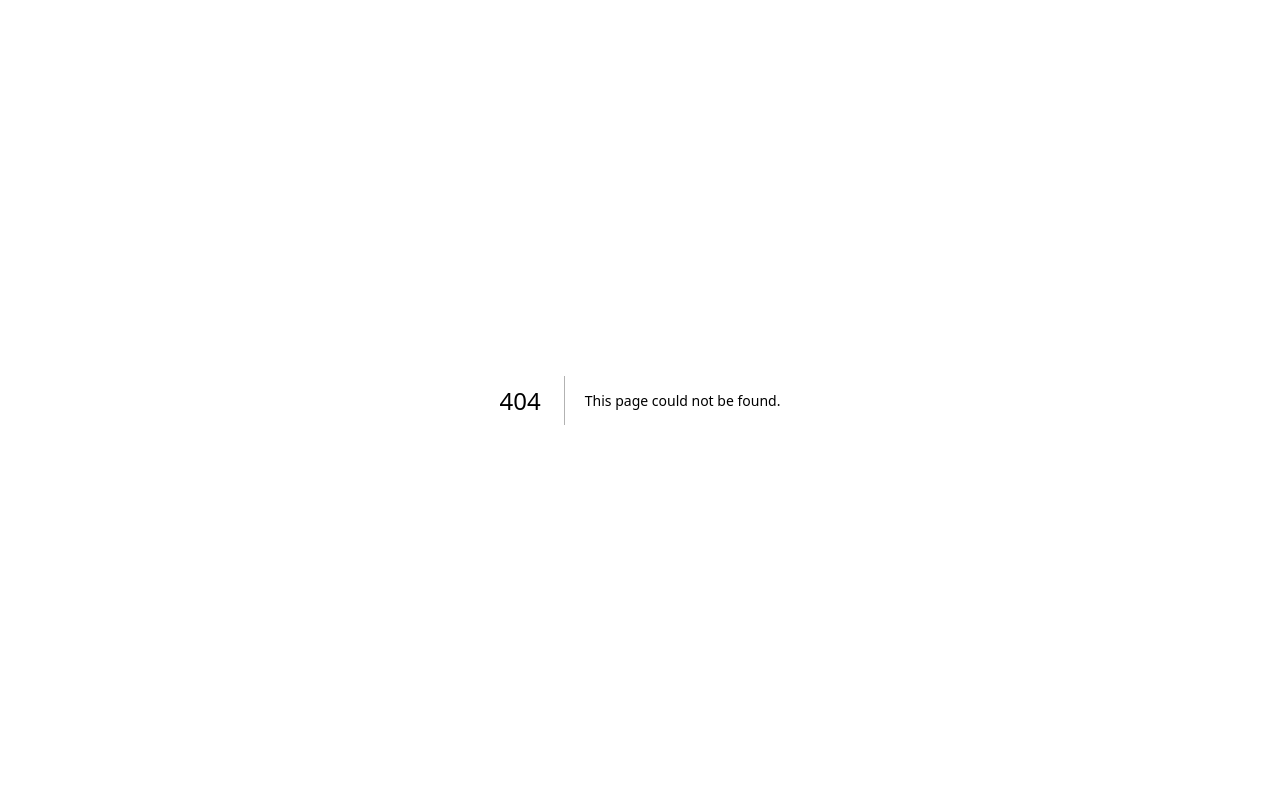
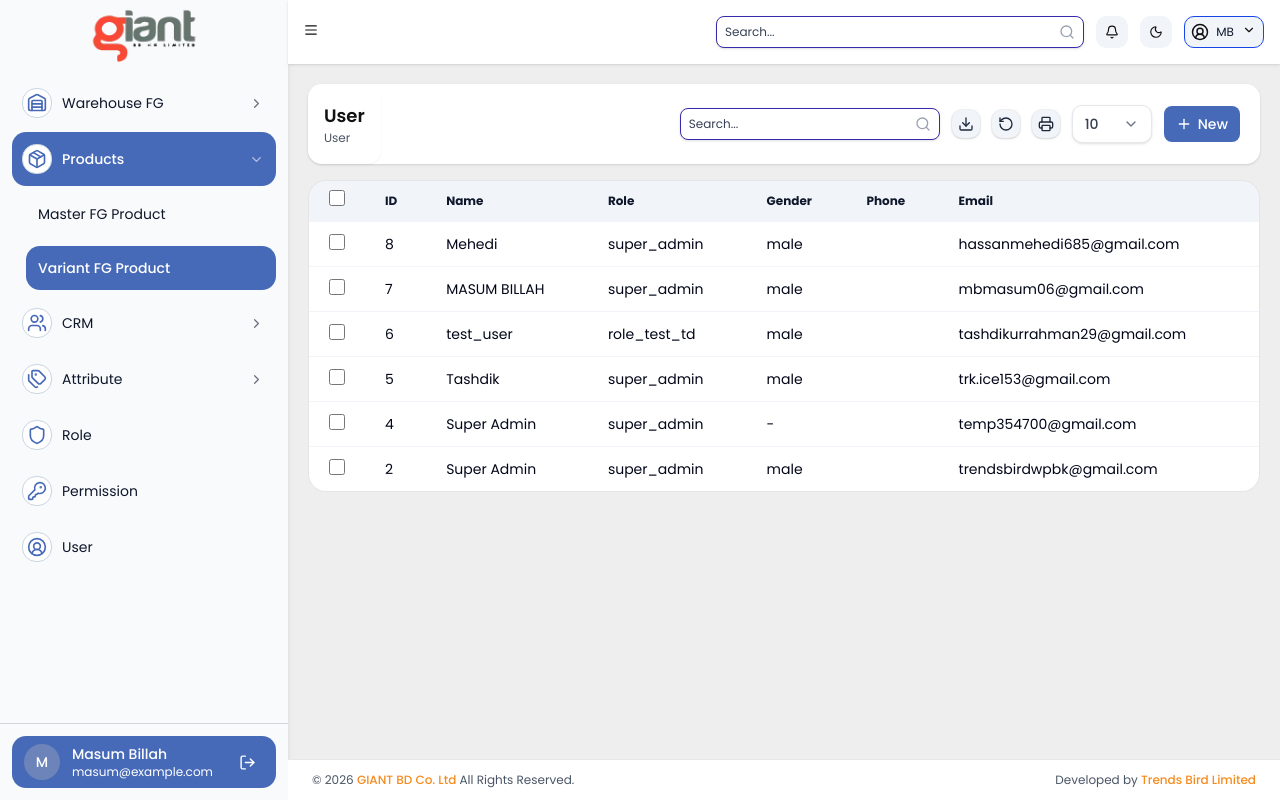
Before and after one commit to masumbillah06/giantbd, a Next.js app: page /products/variant-fg-product in a window 1280 px wide. Before the commit this address had no page. Built offline with nearby package versions, Linux system fonts and the light colour scheme.

Commit message:
created products

```diff
--- /dev/null
+++ b/src/app/products/master-fg-product/page.tsx
@@ -0,0 +1,147 @@
+"use client";
+import Footer from "@/components/layout/footer"
+import Header from "@/components/layout/header"
+import { Sidebar, type SidebarUser } from "@/components/sidebar/sidebar"
+import Breadcrumb from "@/components/ui/breadcrumbs/breadcrumb"
+import NavCh from "@/components/ui/nav-child"
+import { useState } from "react";
+import { ClipboardList, Eye, Pencil, PenSquareIcon, Trash2 } from "lucide-react";
+import ReusableTable from "@/components/tables-1/ReusableTable";
+import { ActionButton } from "@/components/ui/buttons/action-button";
+import { ActionButtonGroup } from "@/components/ui/buttons/action-button-group";
+import type { ColumnDef } from "@/components/tables-1/ReusableTable.types";
+
+const user: SidebarUser = {
+  name: "Masum Billah",
+  email: "masum@example.com",
+}
+
+interface UserRecord {
+  id: number;
+  name: string;
+  role: string;
+  gender: string;
+  phone: string;
+  email: string;
+  status: string;
+}
+
+const requisitionData: UserRecord[] =  [
+  {
+    id: 8,
+    name: "Mehedi",
+    role: "super_admin",
+    gender: "male",
+    phone: "",
+    email: "hassanmehedi685@gmail.com",
+    status: "active",
+  },
+  {
+    id: 7,
+    name: "MASUM BILLAH",
+    role: "super_admin",
+    gender: "male",
+    phone: "",
+    email: "mbmasum06@gmail.com",
+    status: "active",
+  },
+  {
+    id: 6,
+    name: "test_user",
+    role: "role_test_td",
+    gender: "male",
+    phone: "",
+    email: "tashdikurrahman29@gmail.com",
+    status: "active",
+  },
+  {
+    id: 5,
+    name: "Tashdik",
+    role: "super_admin",
+    gender: "male",
+    phone: "",
+    email: "trk.ice153@gmail.com",
+    status: "active",
+  },
+  {
+    id: 4,
+    name: "Super Admin",
+    role: "super_admin",
+    gender: "-",
+    phone: "",
+    email: "temp354700@gmail.com",
+    status: "active",
+  },
+  {
+    id: 2,
+    name: "Super Admin",
+    role: "super_admin",
+    gender: "male",
+    phone: "",
+    email: "trendsbirdwpbk@gmail.com",
+    status: "active",
+  },
+];
+
+// Only the columns between ID and Actions are declared here.
+const columns: ColumnDef<UserRecord>[] = [
+  { key: "name", label: "Name" },
+  { key: "role", label: "Role" },
+  { key: "gender", label: "Gender" },
+  { key: "phone", label: "Phone" },
+  { key: "email", label: "Email" },
+  {
+    key: "status",
+    label: "Status",
+    render: (row) => (
+      <span className="font-medium capitalize text-emerald-600">{row.status}</span>
+    ),
+  },
+];
+
+export default function Dashboard() {
+  const [selectedIds, setSelectedIds] = useState<number[]>([]);
+
+  return (
+    <div className="flex h-screen overflow-hidden bg-[var(--color-bg)] text-[var(--color-text)]">
+      <Sidebar user={user} />
+      <div className="flex min-h-0 min-w-0 flex-1 flex-col">
+        <Header />
+        <div className="min-h-0 flex-1 overflow-y-auto p-5">
+          <div className="min-h-20 w-full flex justify-between items-center bg-white shadow-sm rounded-xl">
+            <div>
+              <Breadcrumb
+                title="User"
+                items={[
+                  { label: "User", href: "/user" }
+                ]}
+              />
+            </div>
+            <div>
+              <NavCh />
+            </div>
+          </div>
+          <div className="mt-4">
+            <div className="bg-[var(--color-bg)]">
+              <ReusableTable<UserRecord>
+                data={requisitionData}
+                columns={columns}
+                selectedIds={selectedIds}
+                onSelectionChange={setSelectedIds}
+                renderActions={(row) => (
+                  <ActionButtonGroup aria-label={`Actions for user ${row.id}`}>
+                    <ActionButton label="View User" icon={Eye} />
+                    <ActionButton label="Edit User" icon={PenSquareIcon} />
+                    <ActionButton label="Delete User" icon={Trash2} />
+                  </ActionButtonGroup>
+                )}
+                minWidth="1200px"
+              />
+            </div>
+          </div>
+        </div>
+        <Footer />
+      </div>
+    </div>
+  )
+}
--- /dev/null
+++ b/src/app/products/variant-fg-product/page.tsx
@@ -0,0 +1,147 @@
+"use client";
+import Footer from "@/components/layout/footer"
+import Header from "@/components/layout/header"
+import { Sidebar, type SidebarUser } from "@/components/sidebar/sidebar"
+import Breadcrumb from "@/components/ui/breadcrumbs/breadcrumb"
+import NavCh from "@/components/ui/nav-child"
+import { useState } from "react";
+import { ClipboardList, Eye, Pencil, PenSquareIcon, Trash2 } from "lucide-react";
+import ReusableTable from "@/components/tables-1/ReusableTable";
+import { ActionButton } from "@/components/ui/buttons/action-button";
+import { ActionButtonGroup } from "@/components/ui/buttons/action-button-group";
+import type { ColumnDef } from "@/components/tables-1/ReusableTable.types";
+
+const user: SidebarUser = {
+  name: "Masum Billah",
+  email: "masum@example.com",
+}
+
+interface UserRecord {
+  id: number;
+  name: string;
+  role: string;
+  gender: string;
+  phone: string;
+  email: string;
+  status: string;
+}
+
+const requisitionData: UserRecord[] =  [
+  {
+    id: 8,
+    name: "Mehedi",
+    role: "super_admin",
+    gender: "male",
+    phone: "",
+    email: "hassanmehedi685@gmail.com",
+    status: "active",
+  },
+  {
+    id: 7,
+    name: "MASUM BILLAH",
+    role: "super_admin",
+    gender: "male",
+    phone: "",
+    email: "mbmasum06@gmail.com",
+    status: "active",
+  },
+  {
+    id: 6,
+    name: "test_user",
+    role: "role_test_td",
+    gender: "male",
+    phone: "",
+    email: "tashdikurrahman29@gmail.com",
+    status: "active",
+  },
+  {
+    id: 5,
+    name: "Tashdik",
+    role: "super_admin",
+    gender: "male",
+    phone: "",
+    email: "trk.ice153@gmail.com",
+    status: "active",
+  },
+  {
+    id: 4,
+    name: "Super Admin",
+    role: "super_admin",
+    gender: "-",
+    phone: "",
+    email: "temp354700@gmail.com",
+    status: "active",
+  },
+  {
+    id: 2,
+    name: "Super Admin",
+    role: "super_admin",
+    gender: "male",
+    phone: "",
+    email: "trendsbirdwpbk@gmail.com",
+    status: "active",
+  },
+];
+
+// Only the columns between ID and Actions are declared here.
+const columns: ColumnDef<UserRecord>[] = [
+  { key: "name", label: "Name" },
+  { key: "role", label: "Role" },
+  { key: "gender", label: "Gender" },
+  { key: "phone", label: "Phone" },
+  { key: "email", label: "Email" },
+  {
+    key: "status",
+    label: "Status",
+    render: (row) => (
+      <span className="font-medium capitalize text-emerald-600">{row.status}</span>
+    ),
+  },
+];
+
+export default function Dashboard() {
+  const [selectedIds, setSelectedIds] = useState<number[]>([]);
+
+  return (
+    <div className="flex h-screen overflow-hidden bg-[var(--color-bg)] text-[var(--color-text)]">
+      <Sidebar user={user} />
+      <div className="flex min-h-0 min-w-0 flex-1 flex-col">
+        <Header />
+        <div className="min-h-0 flex-1 overflow-y-auto p-5">
+          <div className="min-h-20 w-full flex justify-between items-center bg-white shadow-sm rounded-xl">
+            <div>
+              <Breadcrumb
+                title="User"
+                items={[
+                  { label: "User", href: "/user" }
+                ]}
+              />
+            </div>
+            <div>
+              <NavCh />
+            </div>
+          </div>
+          <div className="mt-4">
+            <div className="bg-[var(--color-bg)]">
+              <ReusableTable<UserRecord>
+                data={requisitionData}
+                columns={columns}
+                selectedIds={selectedIds}
+                onSelectionChange={setSelectedIds}
+                renderActions={(row) => (
+                  <ActionButtonGroup aria-label={`Actions for user ${row.id}`}>
+                    <ActionButton label="View User" icon={Eye} />
+                    <ActionButton label="Edit User" icon={PenSquareIcon} />
+                    <ActionButton label="Delete User" icon={Trash2} />
+                  </ActionButtonGroup>
+                )}
+                minWidth="1200px"
+              />
+            </div>
+          </div>
+        </div>
+        <Footer />
+      </div>
+    </div>
+  )
+}
--- /dev/null
+++ b/src/components/ui/toolbar.tsx
@@ -0,0 +1,70 @@
+"use client";
+
+import { ChevronsUpDown } from "lucide-react";
+
+const filters = [
+  {
+    label: "Filter by master...",
+    width: "w-52",
+  },
+  {
+    label: "Filter by material...",
+    width: "w-48",
+  },
+  {
+    label: "Filter by size...",
+    width: "w-36",
+  },
+  {
+    label: "Filter by color...",
+    width: "w-40",
+  },
+  {
+    label: "Filter by gender...",
+    width: "w-40",
+  },
+];
+
+export default function FilterCard() {
+  return (
+    <div className="bg-card flex flex-col gap-6 rounded-xl border p-5">
+      <div className="flex flex-col gap-4 lg:flex-row lg:items-center lg:justify-between">
+        {/* Title */}
+        <div className="font-bold">Filters</div>
+
+        {/* Filter buttons */}
+        <div className="flex flex-wrap items-center gap-2">
+          {filters.map((filter) => (
+            <button
+              key={filter.label}
+              type="button"
+              className={`
+                inline-flex h-6 ${filter.width}
+                shrink-0 items-center justify-between gap-2
+                whitespace-nowrap rounded-[5px]
+                border border-primary
+                bg-background
+                px-4 py-2
+                text-xs font-normal
+                text-muted-foreground
+                shadow-xs
+                transition-all
+                cursor-pointer
+                hover:bg-accent
+                hover:text-accent-foreground
+                focus-visible:border-ring
+                focus-visible:ring-[3px]
+                focus-visible:ring-ring/50
+                outline-none
+              `}
+            >
+              <span className="truncate">{filter.label}</span>
+
+              <ChevronsUpDown className="ml-2 h-4 w-4 shrink-0 opacity-50" />
+            </button>
+          ))}
+        </div>
+      </div>
+    </div>
+  );
+}
```
